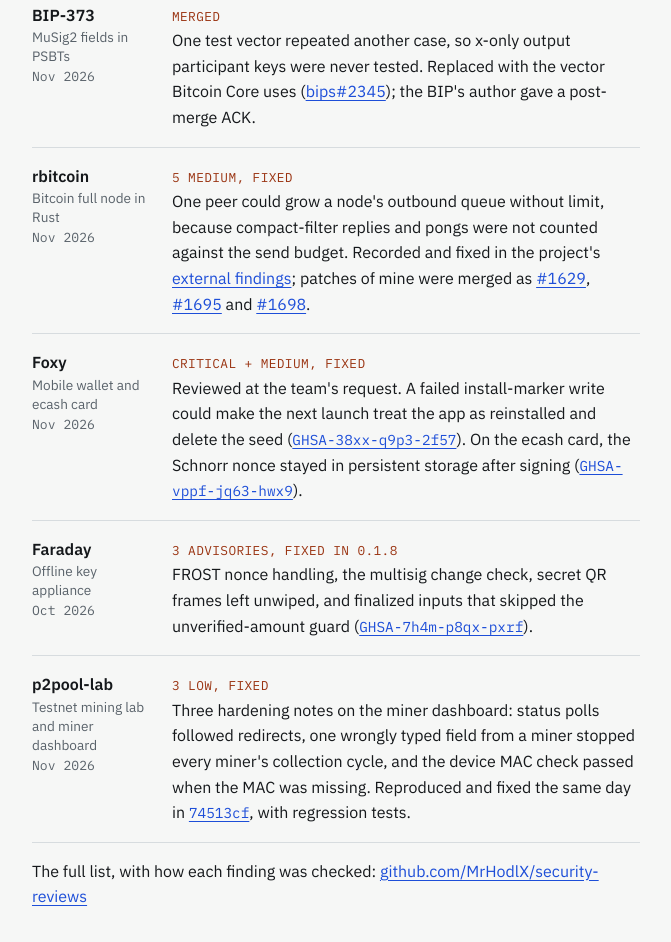
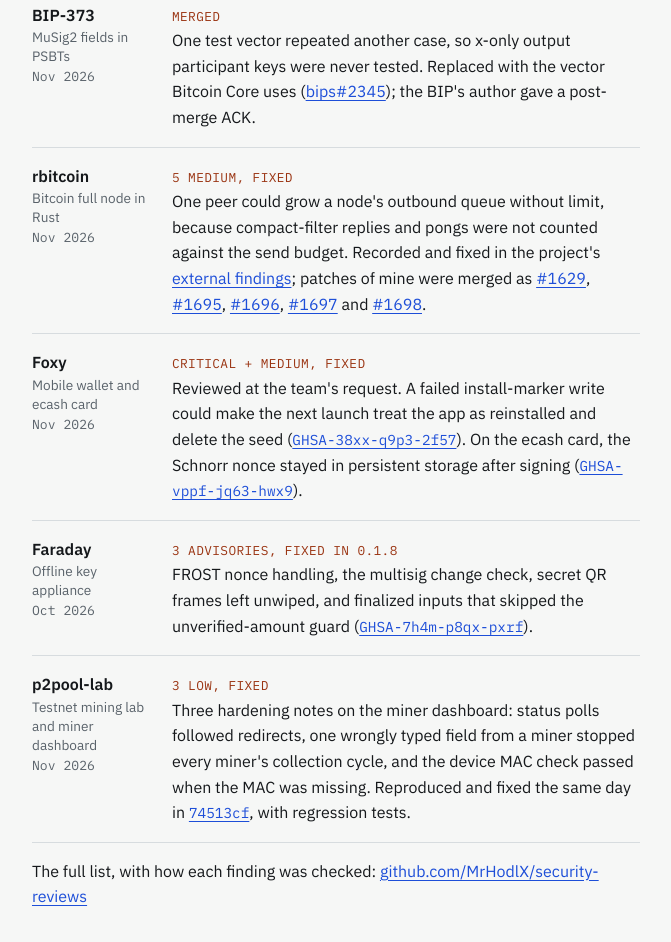
Before and after one commit to MrHodlX/MrHodlX.github.io, a plain HTML site: page index.html in a window 1280 px wide. Shown: the part 915-1857 px from the top of the page, without its empty margins (304-975 px from the left). Drawn offline with Linux system fonts and the light colour scheme.

Commit message:
Recent work: rbitcoin, add merged patches #1696 and #1697

```diff
--- a/index.html
+++ b/index.html
@@ -184,7 +184,7 @@
       </li>
       <li id="rbitcoin">
         <div><div class="who">rbitcoin</div><div class="kind">Bitcoin full node in Rust</div><div class="when">Nov 2026</div></div>
-        <div class="what"><span class="sev">5 MEDIUM, FIXED</span><br>One peer could grow a node's outbound queue without limit, because compact-filter replies and pongs were not counted against the send budget. Recorded and fixed in the project's <a href="https://github.com/rbitcoin-org/rbitcoin/tree/master/docs/external_findings">external findings</a>; patches of mine were merged as <a href="https://github.com/rbitcoin-org/rbitcoin/pull/1629">#1629</a>, <a href="https://github.com/rbitcoin-org/rbitcoin/pull/1695">#1695</a> and <a href="https://github.com/rbitcoin-org/rbitcoin/pull/1698">#1698</a>.</div>
+        <div class="what"><span class="sev">5 MEDIUM, FIXED</span><br>One peer could grow a node's outbound queue without limit, because compact-filter replies and pongs were not counted against the send budget. Recorded and fixed in the project's <a href="https://github.com/rbitcoin-org/rbitcoin/tree/master/docs/external_findings">external findings</a>; patches of mine were merged as <a href="https://github.com/rbitcoin-org/rbitcoin/pull/1629">#1629</a>, <a href="https://github.com/rbitcoin-org/rbitcoin/pull/1695">#1695</a>, <a href="https://github.com/rbitcoin-org/rbitcoin/pull/1696">#1696</a>, <a href="https://github.com/rbitcoin-org/rbitcoin/pull/1697">#1697</a> and <a href="https://github.com/rbitcoin-org/rbitcoin/pull/1698">#1698</a>.</div>
       </li>
       <li id="foxy">
         <div><div class="who">Foxy</div><div class="kind">Mobile wallet and ecash card</div><div class="when">Nov 2026</div></div>
```
